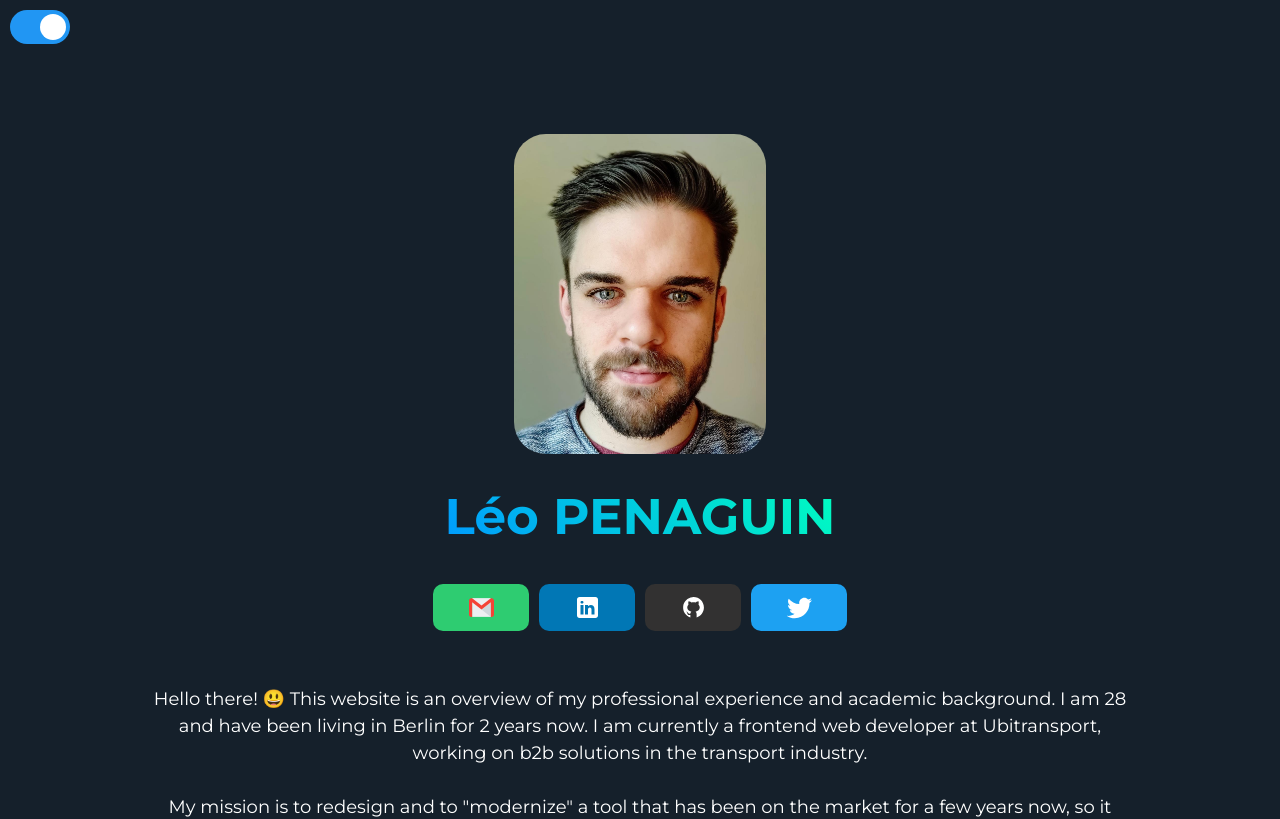
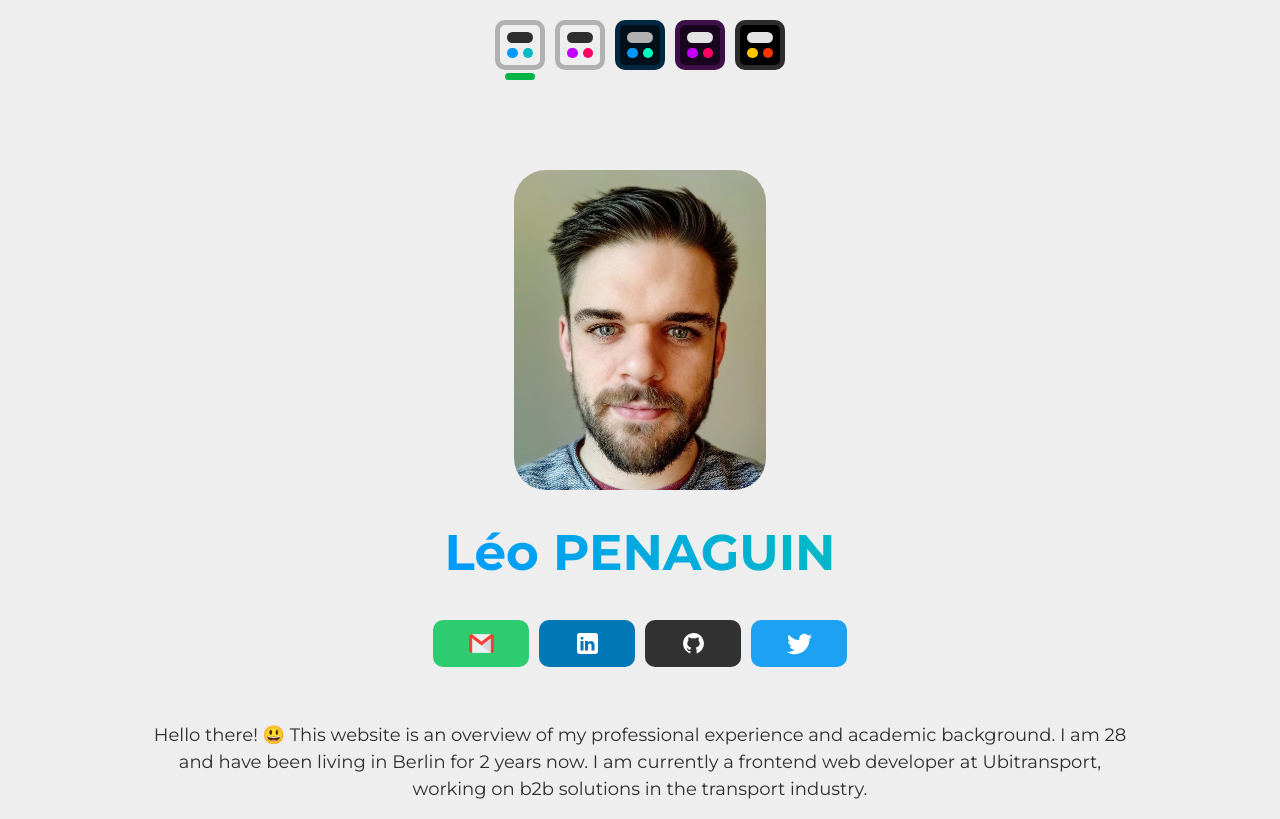
Before and after one commit to LeoPenaguin/resume, a Vue app: page / in a window 1280 px wide. Shown: the top 819 px of the page. Built offline with nearby package versions, Linux system fonts and the light colour scheme.

Commit message:
color switch

```diff
--- a/src/App.vue
+++ b/src/App.vue
@@ -45,7 +45,7 @@ h1 {
     font-size: 50px;
     text-align: center;
     width: fit-content;
-    background: linear-gradient(45deg, v(blue), v(purple));
+    background: linear-gradient(45deg, v(primary), v(secondary));
     color: v(items-background-color);
     display: block;
     -webkit-background-clip: text;
@@ -54,10 +54,11 @@ h1 {
     background-clip: text;
     -webkit-text-fill-color: transparent;
     margin: 2rem auto;
+    transition: background 0.5s, color 0.5s;
 }
 
 h2 {
-    color: v(blue);
+    color: v(primary);
     font-size: 2rem;
     line-height: 2.375rem;
     font-weight: 800;
--- a/src/components/ColorSwitch.vue
+++ b/src/components/ColorSwitch.vue
@@ -1,121 +1,128 @@
 <template>
     <div class="color-switch">
-        <label class="switch">
-            <input v-model="checked" type="checkbox" @click="switchScheme" />
-            <span class="slider round"></span>
+        <form class="themes">
+            <div v-for="themeItem in themes" :key="themeItem.name">
+                <input
+                    :id="themeItem.name"
+                    v-model="theme"
+                    type="radio"
+                    :value="themeItem.name"
+                />
+                <label
+                    :for="themeItem.name"
+                    class="theme-wrapper"
+                    :style="{
+                        border: '5px solid ' + themeItem.colors.accent,
+                        background: themeItem.colors.background,
+                    }"
+                >
+                    <div
+                        class="theme-primary-color"
+                        :style="{ background: themeItem.colors.primary }"
+                    ></div>
+                    <div
+                        class="theme-secondary-color"
+                        :style="{ background: themeItem.colors.secondary }"
+                    ></div>
+                    <div
+                        class="theme-text-color"
+                        :style="{ background: themeItem.colors.text }"
+                    ></div>
                 </label>
+            </div>
+        </form>
     </div>
 </template>
 
 <script>
-import { onMounted, ref } from 'vue'
+import { onMounted, ref, watch } from 'vue'
+import themes from '@/data/themes'
 
 export default {
     name: 'ColorSwitch',
     setup() {
-        let checked = ref(true)
-        const LIGHT = 'light'
-        const DARK = 'dark'
+        const LIGHT_BLUE = 'lightblue'
+        let theme = ref(LIGHT_BLUE)
 
         onMounted(() => {
+            themes.forEach((themes) => {
                 if (
-                localStorage.colorScheme === LIGHT ||
-                document.documentElement.dataset.userColorScheme === LIGHT
+                    localStorage.colorScheme === themes.name ||
+                    document.documentElement.dataset.userColorScheme ===
+                        themes.name
                 ) {
-                checked.value = false
-                localStorage.colorScheme = LIGHT
-                document.documentElement.dataset.userColorScheme = LIGHT
-            } else {
-                checked.value = true
-                localStorage.colorScheme = DARK
-                document.documentElement.dataset.userColorScheme = DARK
+                    theme.value = themes.name
+                    return
                 }
             })
+        })
 
-        function switchScheme() {
-            if (
-                localStorage.colorScheme === LIGHT ||
-                document.documentElement.dataset.userColorScheme === LIGHT
-            ) {
-                checked.value = true
-                localStorage.colorScheme = DARK
-                document.documentElement.dataset.userColorScheme = DARK
-            } else {
-                checked.value = false
-                localStorage.colorScheme = LIGHT
-                document.documentElement.dataset.userColorScheme = LIGHT
-            }
-        }
+        watch(theme, () => {
+            localStorage.colorScheme = theme.value
+            document.documentElement.dataset.userColorScheme = theme.value
+        })
 
         return {
-            checked,
-            switchScheme,
+            theme,
+            themes,
         }
     },
 }
 </script>
 
 <style lang="scss" scoped>
-.switch {
-    position: relative;
-    display: inline-block;
-    width: 60px;
-    height: 34px;
-    margin: 10px;
+.themes {
+    display: flex;
+    gap: 10px;
+    padding: 20px 0;
+    align-items: center;
+    justify-content: center;
 }
 
-/* Hide default HTML checkbox */
-.switch input {
-    opacity: 0;
-    width: 0;
-    height: 0;
+[type='radio']:checked,
+[type='radio']:not(:checked) {
+    display: none;
+    & + label {
+        display: grid;
+        gap: 5px;
+        background: rgb(110, 110, 110);
+        width: 50px;
+        height: 50px;
+        border-radius: 10px;
+        padding: 7px;
+        position: relative;
+        transition: transform 0.2s;
+        grid-template-areas:
+            'textcolor textcolor'
+            'primary secondary';
+        .theme-text-color {
+            grid-area: textcolor;
+            border-radius: 15px;
+        }
+        .theme-primary-color {
+            grid-area: primary;
+            border-radius: 15px;
+        }
+        .theme-secondary-color {
+            grid-area: secondary;
+            border-radius: 15px;
+        }
+        &:hover {
+            transform: scale(1.1);
+        }
+    }
 }
 
-/* The slider */
-.slider {
+[type='radio']:checked {
+    & + label::after {
+        content: '';
         position: absolute;
-    cursor: pointer;
-    top: 0;
-    left: 0;
-    right: 0;
-    bottom: 0;
-    background-color: #ccc;
-    -webkit-transition: 0.4s;
-    transition: 0.4s;
+        bottom: -15px;
+        left: 5px;
+        width: 30px;
+        height: 7px;
+        background: rgb(0, 180, 69);
+        border-radius: 10px;
     }
-
-.slider:before {
-    position: absolute;
-    content: '';
-    height: 26px;
-    width: 26px;
-    left: 4px;
-    bottom: 4px;
-    background-color: white;
-    -webkit-transition: 0.4s;
-    transition: 0.4s;
-}
-
-input:checked + .slider {
-    background-color: #2196f3;
-}
-
-input:focus + .slider {
-    box-shadow: 0 0 1px #2196f3;
-}
-
-input:checked + .slider:before {
-    -webkit-transform: translateX(26px);
-    -ms-transform: translateX(26px);
-    transform: translateX(26px);
-}
-
-/* Rounded sliders */
-.slider.round {
-    border-radius: 34px;
-}
-
-.slider.round:before {
-    border-radius: 50%;
 }
 </style>
--- a/src/components/Sections/Items/Description.vue
+++ b/src/components/Sections/Items/Description.vue
@@ -47,7 +47,7 @@ export default {
                 top: 0.63rem;
                 width: 0.7rem;
                 height: 0.7rem;
-                background: v(purple);
+                background: v(secondary);
                 border-radius: 50%;
             }
         }
--- a/src/components/Sections/Items/Experience.vue
+++ b/src/components/Sections/Items/Experience.vue
@@ -118,7 +118,7 @@ export default {
         .location {
             display: block;
             flex: 1;
-            color: v(blue);
+            color: v(primary);
         }
     }
 
@@ -137,7 +137,7 @@ export default {
                 top: 0.63rem;
                 width: 0.7rem;
                 height: 0.7rem;
-                background: v(purple);
+                background: v(secondary);
                 border-radius: 50%;
             }
         }
@@ -172,7 +172,7 @@ export default {
                 margin-bottom: 0.5rem;
             }
             .company {
-                color: v(blue);
+                color: v(primary);
             }
         }
         .context {
--- /dev/null
+++ b/src/data/themes.js
@@ -0,0 +1,52 @@
+export default [
+    {
+        name: 'lightblue',
+        colors: {
+            background: '#eeeeee',
+            text: '#2e2e2e',
+            primary: '#0099ff',
+            secondary: '#00bbc2',
+            accent: 'rgb(177 177 177)',
+        },
+    },
+    {
+        name: 'lightpurple',
+        colors: {
+            background: '#eeeeee',
+            text: '#2e2e2e',
+            primary: '#c300ff',
+            secondary: 'rgb(255, 0, 98)',
+            accent: 'rgb(177 177 177)',
+        },
+    },
+    {
+        name: 'darkblue',
+        colors: {
+            background: '#00101a',
+            text: '#b1b1b1',
+            primary: '#09f',
+            secondary: '#00ffbf',
+            accent: '#002840',
+        },
+    },
+    {
+        name: 'darkpurple',
+        colors: {
+            background: '#19061e',
+            text: '#e3e3e3',
+            primary: '#c300ff',
+            secondary: 'rgb(255, 0, 98)',
+            accent: '#3d1148',
+        },
+    },
+    {
+        name: 'darkoled',
+        colors: {
+            background: '#000000',
+            text: '#e3e3e3',
+            primary: 'rgb(255, 196, 0)',
+            secondary: '#ff3300',
+            accent: 'rgb(44 44 44)',
+        },
+    },
+]
--- a/src/scss/_variables.scss
+++ b/src/scss/_variables.scss
@@ -10,35 +10,57 @@
 
 :root {
   // base
-  --color-mode: 'light';
-  --text-color : #000000;
-  --items-background-color: #e6e6e6;
-  --items-accent-color: #f3f3f3;
-  --background-color: #ffffff;
-  --blue: #0099ff;
-  --purple: #00bbc2;
+  --text-color: #2e2e2e;
+  --items-background-color: #d7d6d6;
+  --items-accent-color: #e9e9e9;
+  --background-color: #eeeeee;
+  --primary: #0099ff;
+  --secondary: #00bbc2;
 }
 
 @media (prefers-color-scheme: dark) {
-  :root {
-      --color-mode: 'dark';
-  }
-
   :root:not([data-user-color-scheme]) {
-    --text-color : #ffffff;
-    --items-background-color: #2c3049;
-    --items-accent-color: #25293f;
-    --background-color: #15202B;
-    --blue: #0099ff;
-    --purple: #00ffbf;
+    --text-color: #b1b1b1;
+    --items-background-color: #001e30;
+    --items-accent-color: #002840;
+    --background-color: #00101a;
+    --primary: #09f;
+    --secondary: #00ffbf;
   }
 }
 
-[data-user-color-scheme='dark'] {
-  --text-color : #ffffff;
-  --items-background-color: #2c3049;
-  --items-accent-color: #25293f;
-  --background-color: #15202B;
-  --blue: #0099ff;
-  --purple: #00ffbf;
+[data-user-color-scheme='darkblue'] {
+  --text-color: #b1b1b1;
+  --items-background-color: #001e30;
+  --items-accent-color: #002840;
+  --background-color: #00101a;
+  --primary: #09f;
+  --secondary: #00ffbf;
 }
+
+[data-user-color-scheme='lightpurple'] {
+  --text-color: #2e2e2e;
+  --items-background-color: #d7d6d6;
+  --items-accent-color: #e9e9e9;
+  --background-color: #eeeeee;
+  --primary:  #c300ff;
+  --secondary: rgb(255, 0, 98);
+}
+
+[data-user-color-scheme='darkpurple'] {
+  --text-color: #e3e3e3;
+  --items-background-color: #2a0b32;
+  --items-accent-color: #3d1148;
+  --background-color: #19061e;
+  --primary: #c300ff;
+  --secondary: rgb(255, 0, 98);
+}
+
+[data-user-color-scheme='darkoled'] {
+  --text-color: #e3e3e3;
+  --items-background-color: #101010;
+  --items-accent-color: #080808;
+  --background-color: #000000;
+  --primary: rgb(255, 196, 0);
+  --secondary: #ff3300;
+}
```
Lines whose indentation alone changed are shown as unchanged.
